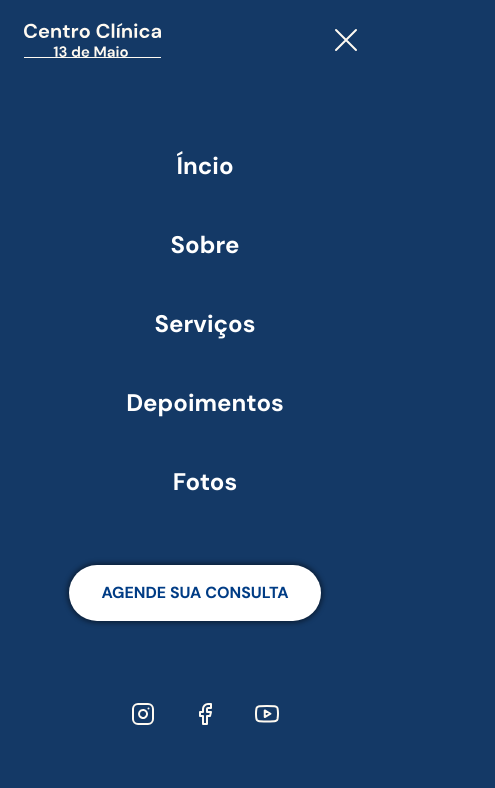
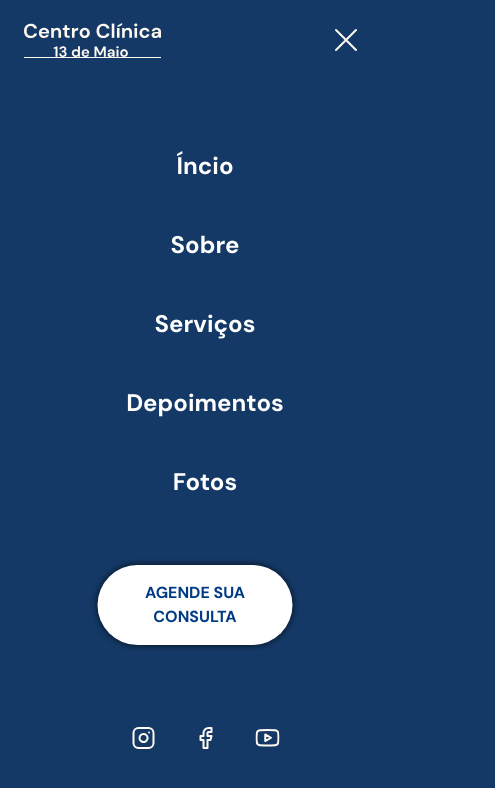
Before and after one commit to Freirelf/Centro-Clinica, a plain HTML site: page index.html in a window 390 px wide. Both pictures are taken after a click on the button "Abrir menu". Shown: the whole page, 495 px wide, since content can reach past the window. Drawn offline with nearby package versions, Linux system fonts and the light colour scheme.

Commit message:
mobile first update!

```diff
--- a/style.css
+++ b/style.css
@@ -164,7 +164,7 @@ nav#navigation.scroll .icon {
 }
 
 .menu-expended .menu {
-  width: 60rem;
+  max-width: 60rem;
   position: absolute;
   top: 50px;
   margin-top: 4rem;
```
